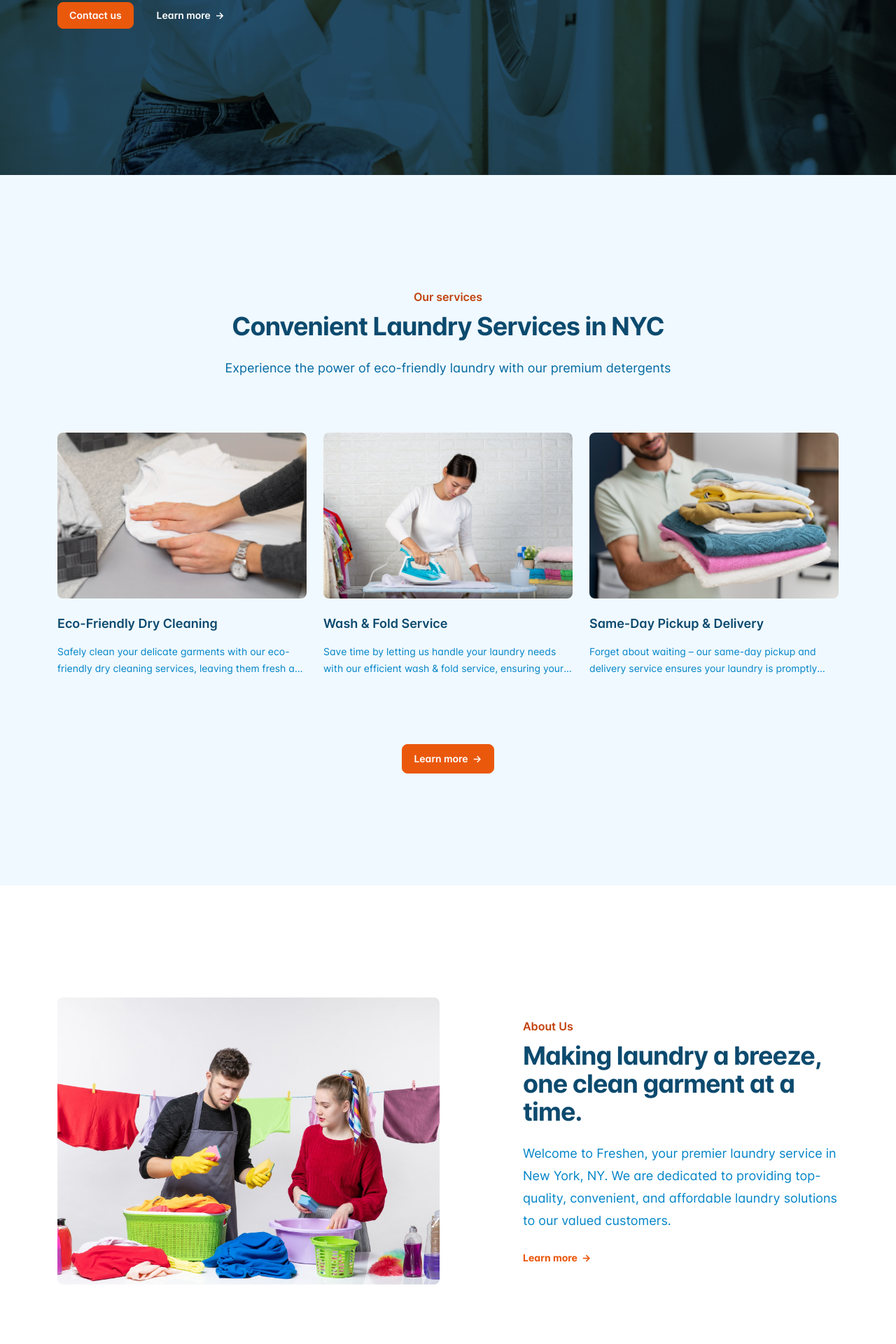
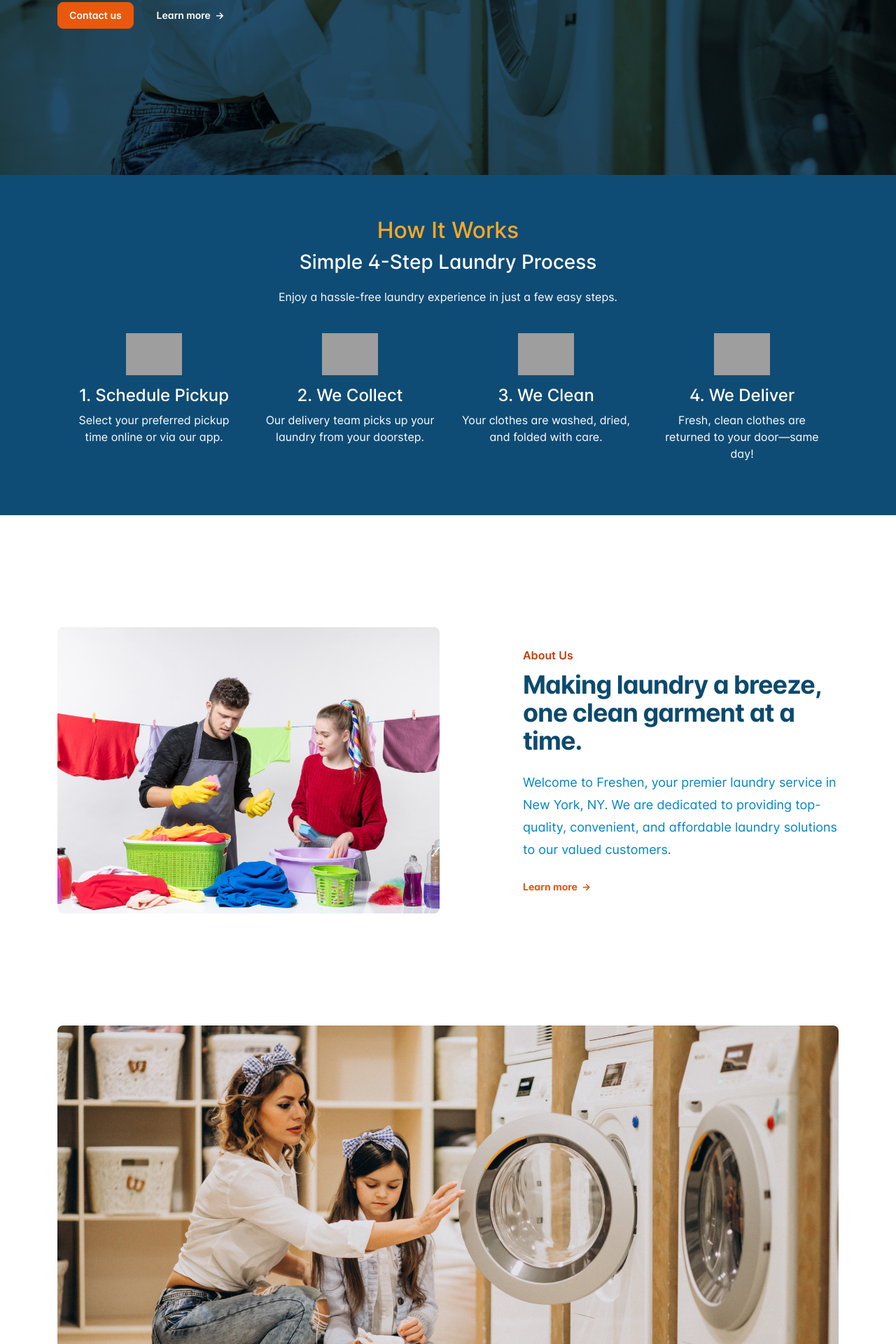
Before and after one commit to Maryam-tli/laundry_website, a Django app: page / in a window 1280 px wide. Shown: the part 550-2470 px from the top of the page at 70% size. Run offline with Django 4.2, Linux system fonts and the light colour scheme; some libraries are stand-ins or nearby versions; grey boxes are pictures that could not be loaded.

```diff
--- a/template/home.html
+++ b/template/home.html
@@ -72,86 +72,37 @@
 
 
 	<!-- services -->
-	<div class="overflow-hidden py-7 py-sm-8 py-xl-9 bg-body-tertiary">
-	    <div class="container">
-	        <div>
-	            <div class="mx-auto max-w-2xl text-center">
-					<h2 class="m-0 text-primary-emphasis text-base leading-7 fw-semibold">
-						Our services
-					</h2>
-	                <p class="m-0 mt-2 text-body-emphasis text-4xl tracking-tight fw-bold">
-	                    Convenient Laundry Services in NYC
-	                </p>
-	                <p class="m-0 mt-4 text-body text-lg leading-8">
-	                    Experience the power of eco-friendly laundry with our premium detergents
-	                </p>
-	            </div>
-	        </div>
-	        <div>
-	            <div class="row row-cols-1 row-cols-xl-3 gy-5 gx-xl-4 mt-1 justify-content-center justify-content-xl-between">
-	                <div class="col pt-5 pt-xl-4">
-	                    <div class="max-w-xl mx-auto mx-xl-0" data-aos-delay="0" data-aos="fade" data-aos-duration="1000">
-                        	<div class="ratio" style="--bs-aspect-ratio: 66.66%;">
-                                <img src="{% static 'assets/img/bg/bg2.jpg' %}" class="object-fit-cover rounded-3" alt="Service image" loading="lazy">
-                            </div>
+	<section id="how-it-works" style="background-color:#0f4c75; color:white; padding: 60px 20px; text-align: center;">
+  		<h2 style="color: #f9a826;">How It Works</h2>
+  		<h3 style="margin-top: 10px;">Simple 4-Step Laundry Process</h3>
+  		<p style="max-width: 700px; margin: 20px auto;">Enjoy a hassle-free laundry experience in just a few easy steps.</p>
 
-                            <h3 class="m-0 mt-4 text-body-emphasis text-lg leading-6 fw-semibold">
-                                Eco-Friendly Dry Cleaning
-                            </h3>
+  		<div style="display: flex; flex-wrap: wrap; justify-content: center; gap: 30px; margin-top: 40px;">
+    		<div style="flex: 1; min-width: 220px; max-width: 250px;">
+      		<img src="https://cdn-icons-png.flaticon.com/512/1041/1041916.png" alt="Step 1" style="width: 80px;">
+      		<h4 style="margin-top: 15px;">1. Schedule Pickup</h4>
+      		<p>Select your preferred pickup time online or via our app.</p>
+    		</div>
 
-                            <!-- Remove line-clamp-2 if you need more lines or add line-clamp-3 -->
-                            <p class="m-0 mt-3 text-body-secondary line-clamp-2 text-sm leading-6">
-                                Safely clean your delicate garments with our eco-friendly dry cleaning services, leaving them fresh and free from harsh chemicals.
-                            </p>
-	                    </div>
-	                </div>
+    		<div style="flex: 1; min-width: 220px; max-width: 250px;">
+      		<img src="https://cdn-icons-png.flaticon.com/512/3565/3565418.png" alt="Step 2" style="width: 80px;">
+      		<h4 style="margin-top: 15px;">2. We Collect</h4>
+      		<p>Our delivery team picks up your laundry from your doorstep.</p>
+    		</div>
 
-      				<div class="col pt-5 pt-xl-4">
-	                    <div class="max-w-xl mx-auto mx-xl-0" data-aos-delay="100" data-aos="fade" data-aos-duration="1000">
-                        	<div class="ratio" style="--bs-aspect-ratio: 66.66%;">
-                                <img src="{% static 'assets/img/bg/bg3.jpg' %}" class="object-fit-cover rounded-3" alt="Service image" loading="lazy">
-                            </div>
+    		<div style="flex: 1; min-width: 220px; max-width: 250px;">
+      		<img src="https://cdn-icons-png.flaticon.com/512/2917/2917999.png" alt="Step 3" style="width: 80px;">
+      		<h4 style="margin-top: 15px;">3. We Clean</h4>
+      		<p>Your clothes are washed, dried, and folded with care.</p>
+    		</div>
 
-                            <h3 class="m-0 mt-4 text-body-emphasis text-lg leading-6 fw-semibold">
-                                Wash & Fold Service
-                            </h3>
-
-                            <!-- Remove line-clamp-2 if you need more lines or add line-clamp-3 -->
-                            <p class="m-0 mt-3 text-body-secondary line-clamp-2 text-sm leading-6">
-                                Save time by letting us handle your laundry needs with our efficient wash & fold service, ensuring your clothes are clean and neatly folded.
-                            </p>
-	                    </div>
-	                </div>
-
-	                <div class="col pt-5 pt-xl-4">
-	                    <div class="max-w-xl mx-auto mx-xl-0" data-aos-delay="200" data-aos="fade" data-aos-duration="1000">
-                        	<div class="ratio" style="--bs-aspect-ratio: 66.66%;">
-                                <img src="{% static 'assets/img/bg/bg4.jpg' %}" class="object-fit-cover rounded-3" alt="Service image" loading="lazy">
-                            </div>
-
-                            <h3 class="m-0 mt-4 text-body-emphasis text-lg leading-6 fw-semibold">
-                                Same-Day Pickup & Delivery
-                            </h3>
-
-                            <!-- Remove line-clamp-2 if you need more lines or add line-clamp-3 -->
-                            <p class="m-0 mt-3 text-body-secondary line-clamp-2 text-sm leading-6">
-                                Forget about waiting – our same-day pickup and delivery service ensures your laundry is promptly picked up, cleaned, and returned to you on time.
-                            </p>
-	                    </div>
-	                </div>
-	            </div>
-	        </div>
-
-	        <div class="text-center pt-7">
-	            <a href="javascript:;" class="btn btn-lg btn-primary text-white icon-link icon-link-hover text-sm leading-6 fw-semibold">
-                    Learn more
-                    <span class="bi align-self-start left-to-right" aria-hidden="true">→</span>
-                    <span class="bi align-self-start right-to-left" aria-hidden="true">←</span>
-                </a>
-	        </div>
-	    </div>
-	</div>
-
+    		<div style="flex: 1; min-width: 220px; max-width: 250px;">
+      		<img src="https://cdn-icons-png.flaticon.com/512/1250/1250615.png" alt="Step 4" style="width: 80px;">
+      		<h4 style="margin-top: 15px;">4. We Deliver</h4>
+      		<p>Fresh, clean clothes are returned to your door—same day!</p>
+    		</div>
+  		</div>
+	</section>
 
 
 	<!-- About Us -->
```
